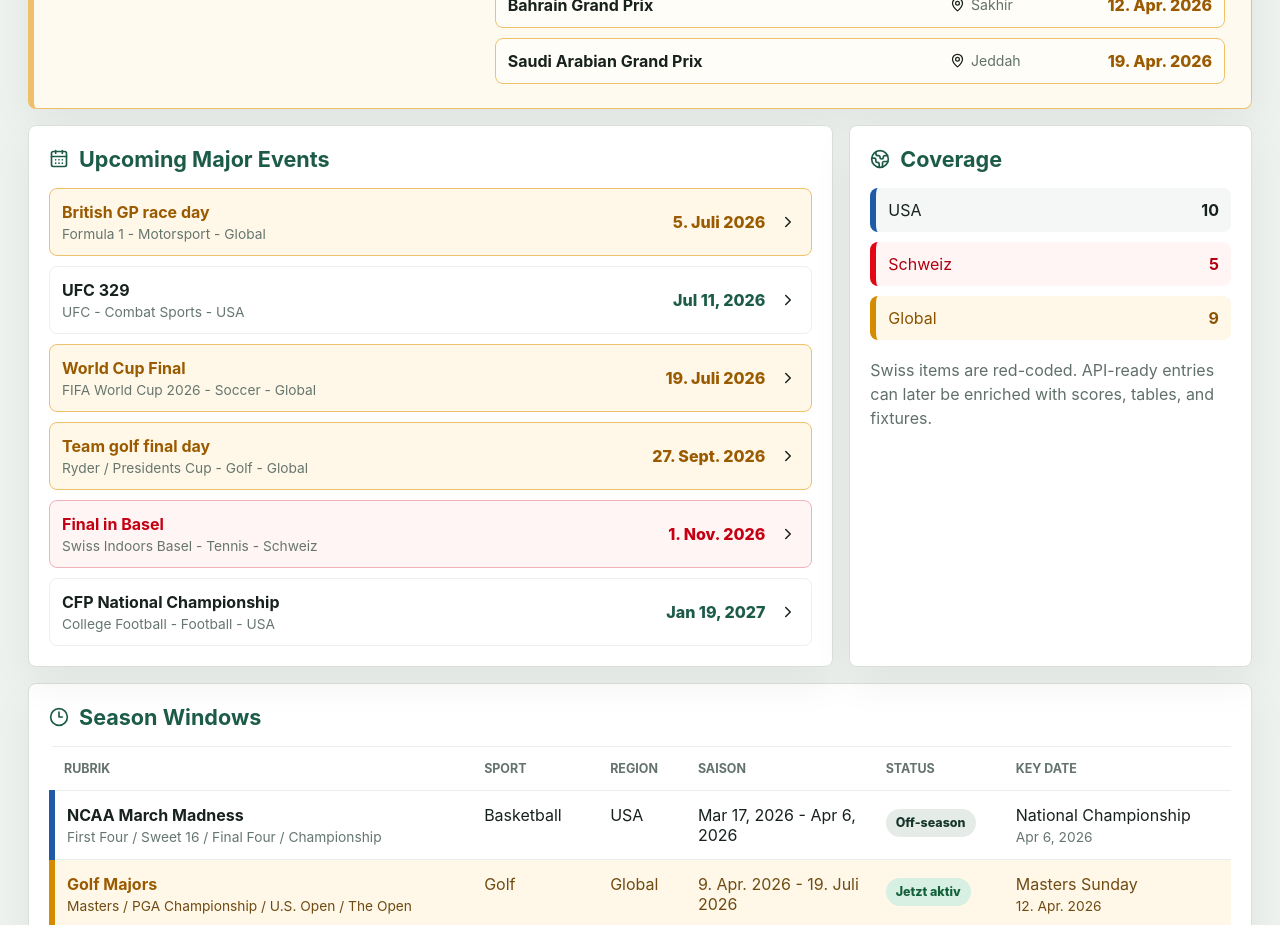
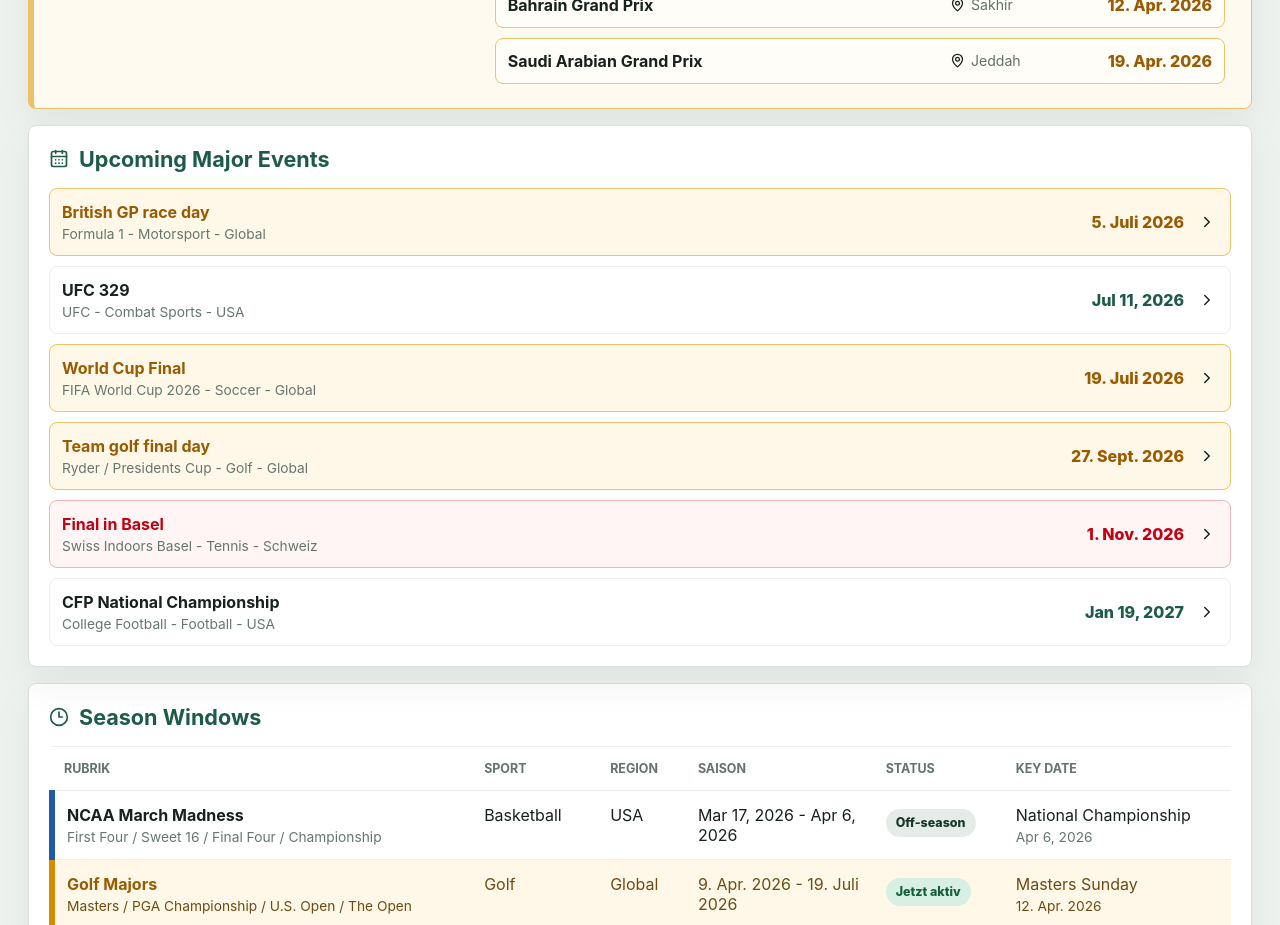
Before and after one commit to Rosina-Dev/sports-dashboard, a React (Vite) app: page / in a window 1280 px wide. Shown: the part 1900-2825 px from the top of the page. Built offline with nearby package versions, Linux system fonts and the light colour scheme.

Commit message:
Remove coverage panel

```diff
--- a/src/main.tsx
+++ b/src/main.tsx
@@ -1,6 +1,6 @@
 import React from "react";
 import ReactDOM from "react-dom/client";
-import { CalendarDays, CheckCircle2, ChevronRight, Clock3, Globe2, MapPin, Plus, Search, Trophy } from "lucide-react";
+import { CalendarDays, CheckCircle2, ChevronRight, Clock3, MapPin, Plus, Search, Trophy } from "lucide-react";
 import "./styles.css";
 
 type Region = "USA" | "Schweiz" | "Global";
@@ -772,24 +772,6 @@
             ))}
           </div>
         </div>
-
-        <div className="panel">
-          <div className="panelTitle">
-            <Globe2 size={20} />
-            <h2>Coverage</h2>
-          </div>
-          <div className="coverage">
-            {regionOptions
-              .filter((option) => option !== "All")
-              .map((option) => (
-                <div className={regionClass(option as Region)} key={option}>
-                  <span>{option}</span>
-                  <strong>{items.filter((item) => item.region === option).length}</strong>
-                </div>
-              ))}
-          </div>
-          <p className="muted">Swiss items are red-coded. API-ready entries can later be enriched with scores, tables, and fixtures.</p>
-        </div>
       </section>
 
       <section className="panel full">
--- a/src/styles.css
+++ b/src/styles.css
@@ -319,7 +319,6 @@
 }
 
 .featureCard.region-schweiz,
-.coverage .region-schweiz,
 tr.region-schweiz {
   background: #fff5f5;
 }
@@ -373,7 +372,6 @@
 }
 
 .featureCard.region-global,
-.coverage .region-global,
 tr.region-global {
   background: #fff8e8;
 }
@@ -493,7 +491,7 @@
 
 .dashboardGrid {
   display: grid;
-  grid-template-columns: minmax(0, 2fr) minmax(280px, 1fr);
+  grid-template-columns: 1fr;
   gap: 16px;
   margin-bottom: 16px;
 }
@@ -551,27 +549,6 @@
   white-space: nowrap;
 }
 
-.coverage {
-  display: grid;
-  gap: 10px;
-  margin-bottom: 18px;
-}
-
-.coverage div {
-  display: flex;
-  justify-content: space-between;
-  padding: 12px;
-  background: #f4f7f5;
-  border-radius: 8px;
-}
-
-.coverage .region-schweiz {
-  color: #b00010;
-}
-
-.coverage .region-global {
-  color: #8a5200;
-}
 
 .tableWrap {
   overflow-x: auto;
```
